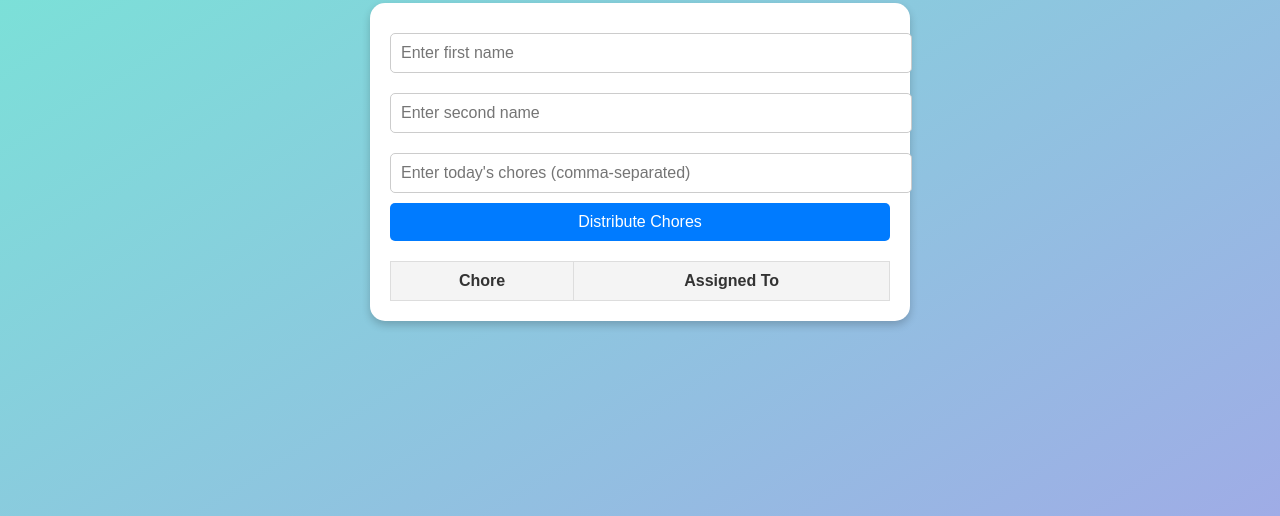
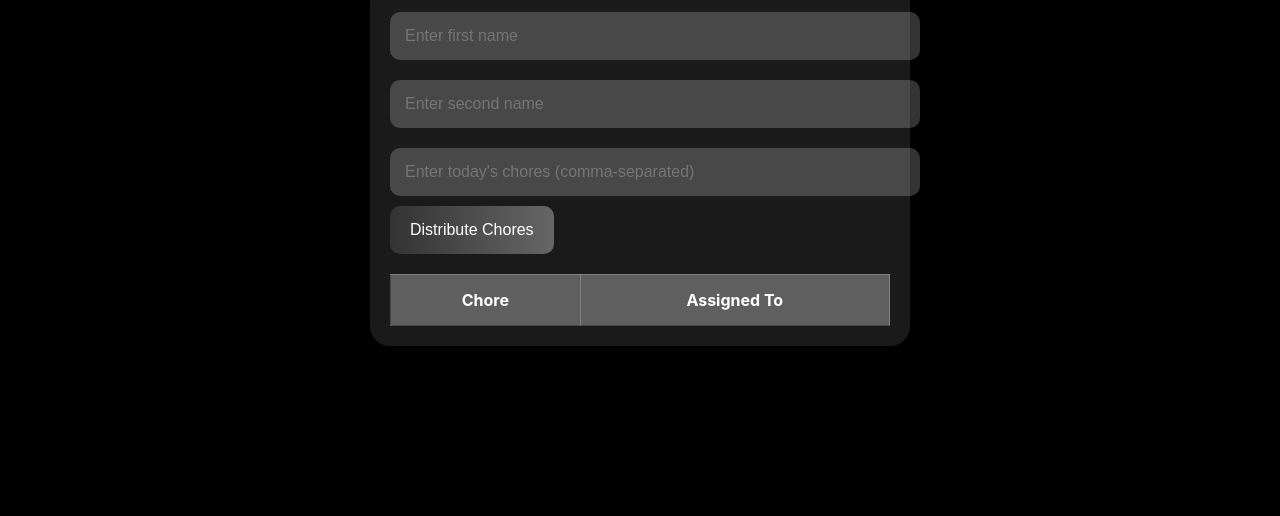
Before and after one commit to Dagobah777/Couples-Chore-Chart-Generator, a plain HTML site: page index.html in a window 1280 px wide. Shown: the part 284-800 px from the top of the page. Drawn offline with Linux system fonts and the light colour scheme.

Commit message:
Update index.html
Visual changes

```diff
--- a/index.html
+++ b/index.html
@@ -6,59 +6,61 @@
     <title>Daily Chore Distributor</title>
     <style>
         body {
-            font-family: Arial, sans-serif;
+            font-family: -apple-system, BlinkMacSystemFont, "Segoe UI", Roboto, "Helvetica Neue", Arial, sans-serif;
             margin: 0;
             padding: 0;
-            background: linear-gradient(to bottom right, #74ebd5, #9face6);
-            color: #333;
+            background-color: #000;
+            color: #fff;
             display: flex;
             flex-direction: column;
             align-items: center;
             justify-content: center;
             height: 100vh;
-            overflow: hidden;
         }
 
         h1 {
             font-size: 2.5em;
             margin-bottom: 20px;
-            color: #fff;
-            text-shadow: 2px 2px 4px rgba(0, 0, 0, 0.5);
+            color: #ffffff;
+            text-align: center;
         }
 
         .container {
-            background: #ffffff;
-            border-radius: 15px;
+            background: rgba(255, 255, 255, 0.1);
+            border-radius: 20px;
             padding: 20px;
-            box-shadow: 0 4px 8px rgba(0, 0, 0, 0.2);
+            box-shadow: 0 10px 30px rgba(0, 0, 0, 0.8);
             max-width: 500px;
             width: 90%;
+            backdrop-filter: blur(10px);
             animation: fadeIn 1s ease-in-out;
         }
 
         input {
             margin: 10px 0;
-            padding: 10px;
+            padding: 15px;
             width: 100%;
-            border: 1px solid #ccc;
-            border-radius: 5px;
+            border: none;
+            border-radius: 10px;
+            background-color: rgba(255, 255, 255, 0.2);
+            color: #fff;
             font-size: 1em;
+            outline: none;
         }
 
         button {
-            padding: 10px 20px;
-            background-color: #007BFF;
-            color: white;
+            padding: 15px 20px;
+            background: linear-gradient(to right, #333, #666);
+            color: #fff;
             border: none;
-            border-radius: 5px;
+            border-radius: 10px;
             cursor: pointer;
-            width: 100%;
             font-size: 1em;
-            transition: transform 0.2s, background-color 0.2s;
+            transition: background 0.3s, transform 0.2s;
         }
 
         button:hover {
-            background-color: #0056b3;
+            background: linear-gradient(to right, #555, #888);
             transform: scale(1.05);
         }
 
@@ -66,17 +68,18 @@
             margin-top: 20px;
             border-collapse: collapse;
             width: 100%;
+            color: #fff;
         }
 
         th, td {
-            border: 1px solid #ddd;
-            padding: 10px;
+            border: 1px solid rgba(255, 255, 255, 0.2);
+            padding: 15px;
             text-align: center;
-            background-color: #f9f9f9;
+            background-color: rgba(255, 255, 255, 0.1);
         }
 
         th {
-            background-color: #f4f4f4;
+            background-color: rgba(255, 255, 255, 0.3);
         }
 
         @keyframes fadeIn {
```
